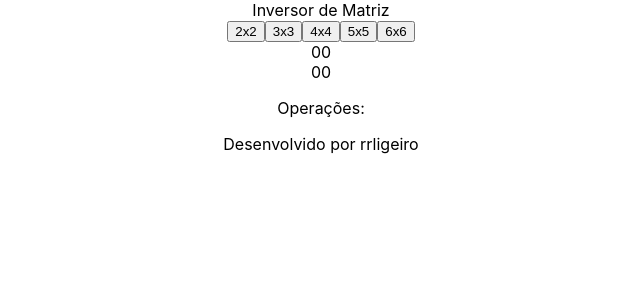
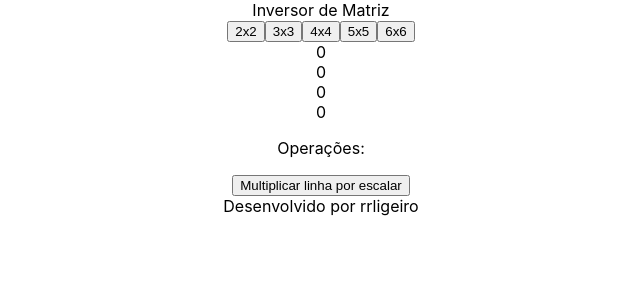
Before and after one commit to rrligeiro/matrix-inverter, a React (Create React App) app: page / in a window 1280 px wide. Both pictures are taken after a click on the button "Escalonamento". Shown: the top 300 px of the page, without its empty margins (319-959 px from the left). Built offline with nearby package versions, Linux system fonts and the light colour scheme.

Commit message:
Add multiply line by scalar without values field

```diff
--- a/src/components/MatrixField/MatrixField.js
+++ b/src/components/MatrixField/MatrixField.js
@@ -44,17 +44,20 @@ export default function MatrixField(){
     }
   }
 
-  function matrixOperations(){
+  function mutiplyByScalar(scalar, line){
+    for (let i = 0; i < matrixSize; i++) {
+      matrix[line][i] = matrix[line][i]*scalar
+    }
+    setMatrix(matrix.map((e)=>{return e.map((e)=>{return e})}));
     console.log(matrix);
+  }
 
+  function matrixDisplay(){
     return(
       <div>
-        {matrix.map((element) => {
-          return(
-            <div>{element}</div>
-            )
-          })}
+        {matrix.map((e) => {return(e.map((e)=> {return(<div>{e}</div>)}))})}
         <p>Operações:</p>
+        <button type="button" onClick={()=>{mutiplyByScalar(3, 1)}}>Multiplicar linha por escalar</button>
       </div>
     )
   }
@@ -66,7 +69,7 @@ export default function MatrixField(){
     <button type="button" onClick={() => {setMatrix([]); setMatrixSize(4); setEntryMatrix(true)}}>4x4</button>
     <button type="button" onClick={() => {setMatrix([]); setMatrixSize(5); setEntryMatrix(true)}}>5x5</button>
     <button type="button" onClick={() => {setMatrix([]); setMatrixSize(6); setEntryMatrix(true)}}>6x6</button>
-    {entryMatrix ? matrixGenerator(matrixSize) : matrixOperations()}
+    {entryMatrix ? matrixGenerator(matrixSize) : matrixDisplay()}
     </div>
   );
 }
```
